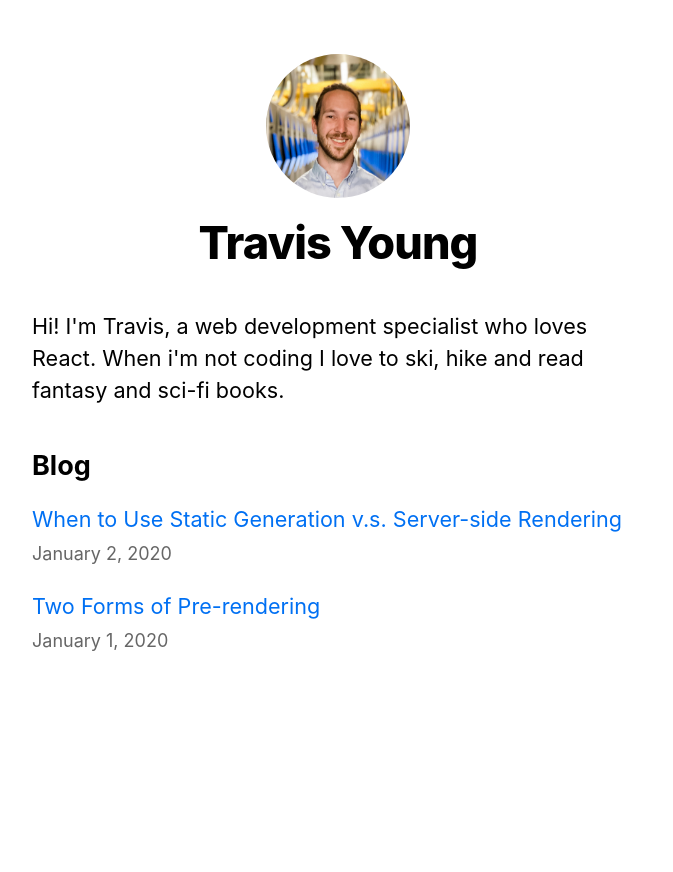
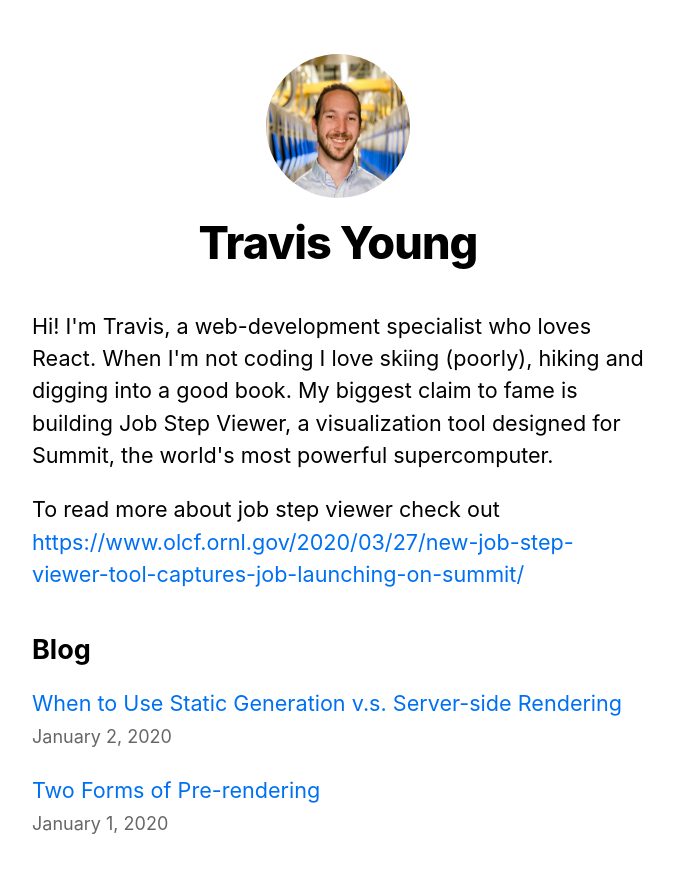
Before and after one commit to tyoung31/nextjs-blog, a Next.js app: page / in a window 1280 px wide. Shown: the top 872 px of the page, without its empty margins (302-975 px from the left). Before the commit the page ends 800 px from the top, so only its background shows below. Built offline with nearby package versions, Linux system fonts and the light colour scheme.

Commit message:
updated bio

```diff
--- a/pages/index.js
+++ b/pages/index.js
@@ -22,8 +22,19 @@ export default function Home({ allPostsData }) {
       </Head>
       <section className={utilStyles.headingMd}>
         <p>
-          Hi! I'm Travis, a web development specialist who loves React. When i'm
-          not coding I love to ski, hike and read fantasy and sci-fi books.
+          Hi! I'm Travis, a web-development specialist who loves React. When I'm
+          not coding I love skiing (poorly), hiking and digging into a good
+          book. My biggest claim to fame is building Job Step Viewer, a
+          visualization tool designed for Summit, the world's most powerful
+          supercomputer.
+        </p>
+
+        <p>
+          To read more about job step viewer check out
+          <br />
+          <a href="https://www.olcf.ornl.gov/2020/03/27/new-job-step-viewer-tool-captures-job-launching-on-summit/">
+            https://www.olcf.ornl.gov/2020/03/27/new-job-step-viewer-tool-captures-job-launching-on-summit/
+          </a>
         </p>
       </section>
       <section className={`${utilStyles.headingMd} ${utilStyles.padding1px}`}>
```
